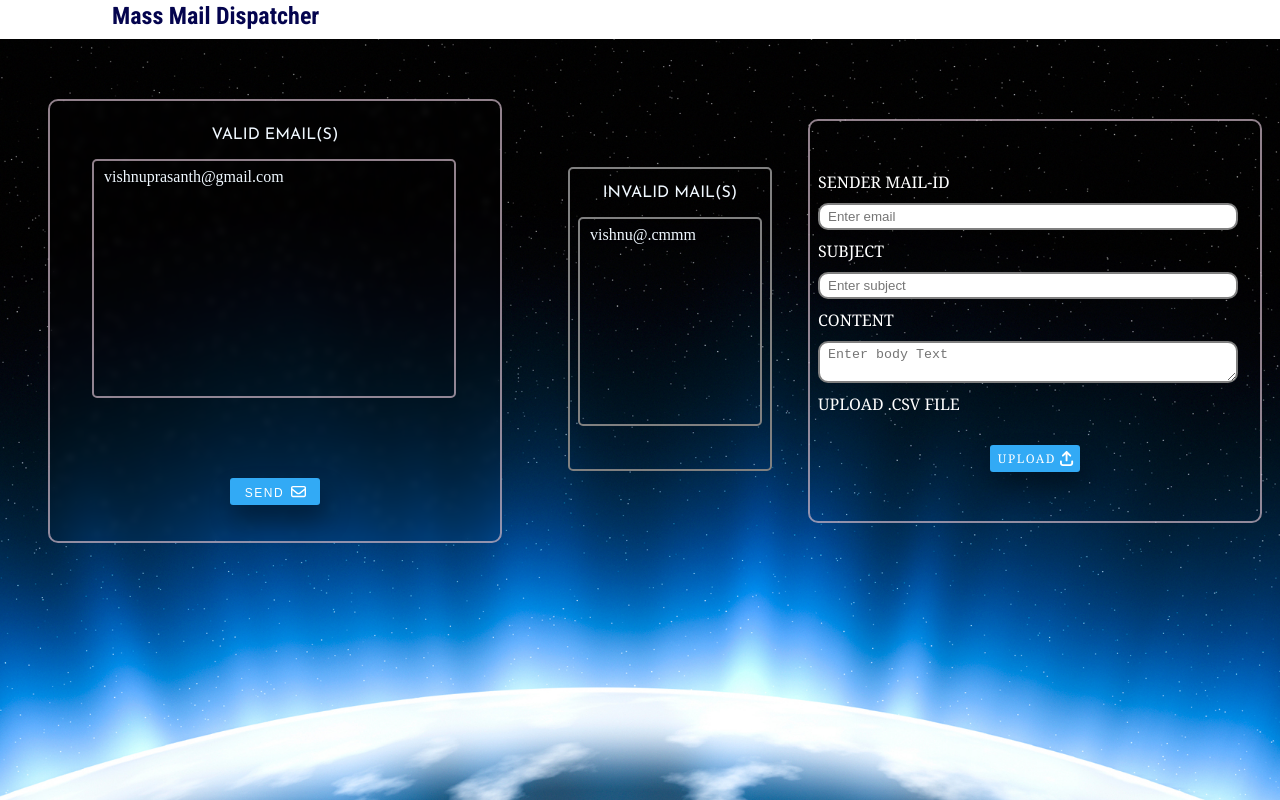
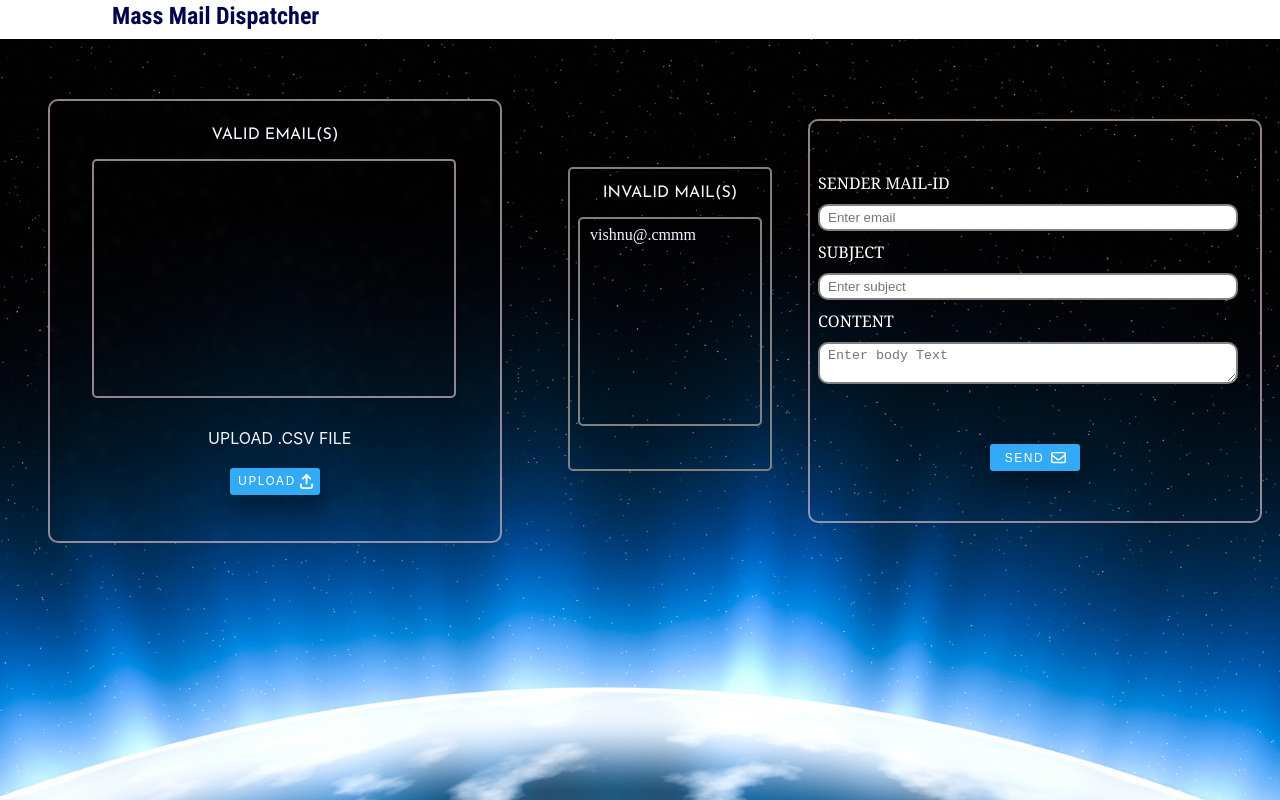
Before and after one commit to vishnu563/1st_task, a React (Create React App) app: page / in a window 1280 px wide. Built offline with nearby package versions, Linux system fonts and the light colour scheme; a web font is replaced by a local one.

Commit message:
upload and send button fixed

```diff
--- a/package.json
+++ b/package.json
@@ -10,6 +10,7 @@
     "@testing-library/jest-dom": "^5.17.0",
     "@testing-library/react": "^13.4.0",
     "@testing-library/user-event": "^13.5.0",
+    "papaparse": "^5.4.1",
     "react": "^18.3.1",
     "react-dom": "^18.3.1",
     "react-scripts": "5.0.1",
--- a/src/Design.css
+++ b/src/Design.css
@@ -61,6 +61,7 @@ body{
     border-radius: 5px;
     text-align: justify;
     overflow: auto;
+
     min-height: 230px;
     max-height: 240px;
     max-width: 350px;
@@ -80,43 +81,57 @@ body{
     border: 1px solid white;
     border-radius: 4px;
 }
-.sendcontainer{
+.files{
+    display:none;
+}
+.uploadlabel{
+    padding-left: 8px;
+    color: aliceblue;
+    text-transform: uppercase;
+    width: 150px;
+    margin-left: 150px;
+}
+.upcontainer{
     display: flex;
     flex-direction: column;
     align-items: center;
+    padding-top: 20px;
 }
-.sendbtn{
+.uploadbtn{
+    color: white;
+    display: inline-block;
+    background:rgb(50, 170, 245);
+    height: 25px;
+    cursor: pointer;
+    justify-content: center;
+    width: 90px;
+    border: none;
+    border-radius: 3px;
     display: flex;
     flex-direction: row;
-    color: white;
-    border: none;
-    border-radius: 3px;
-    background:rgb(50, 170, 245);
-    cursor: pointer;
-    justify-content: center;
-    height: 25px;
-    width: 90px;
+    padding-top: 2px;
     box-shadow: 5px 15px 25px rgba(0,0,0,0.35);
     border-radius: 3px;
-    margin-top: 50px;
-    padding-top: 2px;
 }
-.send{
+.upload{
+    padding-top: 3px;
+    text-align: center;
+    align-items: center;
     font-size: 12px;
+    padding-left: 1px;
     color: white;
     letter-spacing: 1.5px;
     text-transform: uppercase;
     cursor: pointer;
     border:none;
     background: none;
-   padding-left: 1px;
 }
-.icon{
+.uploadicon{
     padding-top: 2px;
     text-align: center;
     align-items: center;
     font-size: 15px;
-   padding-left: 1px;
+    padding-left: 4px;
 }
 .centercontainer{
     flex-grow: 1;
@@ -178,50 +193,43 @@ body{
 .inputs:hover{
     border: 2px solid yellow;
 }
-.files{
-    display: none;
-}
-.upcontainer{
+.sendcontainer{
     display: flex;
     flex-direction: column;
     align-items: center;
-    padding-top: 20px;
  }
-.uploadbtn{
+ .sendbtn{
+     display: flex;
+     flex-direction: row;
      color: white;
-    display: inline-block;
+     border: none;
+     border-radius: 3px;
      background:rgb(50, 170, 245);
-    height: 25px;
      cursor: pointer;
      justify-content: center;
+     height: 25px;
      width: 90px;
-    border: none;
-    border-radius: 3px;
-    display: flex;
-    flex-direction: row;
-    padding-top: 2px;
      box-shadow: 5px 15px 25px rgba(0,0,0,0.35);
      border-radius: 3px;
+     margin-top: 50px;
+     padding-top: 2px;
  }
-.upload{
-    padding-top: 3px;
-    text-align: center;
-    align-items: center;
+ .send{
     font-size: 12px;
-    padding-left: 1px;
     color: white;
     letter-spacing: 1.5px;
     text-transform: uppercase;
     cursor: pointer;
     border:none;
     background: none;
+    padding-left: 1px;
  }
-.uploadicon{
+ .icon{
     padding-top: 2px;
     text-align: center;
     align-items: center;
     font-size: 15px;
-    padding-left: 4px;
+    padding-left: 1px;
  }
 text{
     color: aliceblue;
--- a/src/HomePage.js
+++ b/src/HomePage.js
@@ -1,13 +1,27 @@
-import React from 'react';
+import React, { useState } from 'react';
+import Papa from 'papaparse';
 import { FontAwesomeIcon } from '@fortawesome/react-fontawesome';
 import { library } from '@fortawesome/fontawesome-svg-core';
 import { faEnvelope } from '@fortawesome/free-regular-svg-icons';
 import { faArrowUpFromBracket } from '@fortawesome/free-solid-svg-icons';
+library.add(faEnvelope,faArrowUpFromBracket);
 
 
-library.add(faEnvelope,faArrowUpFromBracket);
 
 function HomePage() {
+
+    const[data,setData]=useState([]);
+
+    const handleFileUpload = (e) => {
+        const file = e.target.files[0];
+        Papa.parse(file,{
+            header: true,
+            complete: (results) =>{
+                setData(results.data);
+            },
+        });
+    }
+
   return (
   <>
     <div className='header'>
@@ -18,19 +32,34 @@ function HomePage() {
             <div className='validemails'>
                 <p className='vm'>Valid Email(s)</p>
                     <div className='validscroll'>
-                        <text>vishnuprasanth@gmail.com</text><br/>
+                        <text>
+                            {data.length ? (
+                            <table>
+                                <tbody>
+                                    {data.map((item, index) => (
+                                    <tr key={index}>
+                                        <td>{item.Email}</td>
+                                    </tr>
+                                    ))}
+                                </tbody>
+                            </table>
+                            ) : null}
+                        </text>
                     </div>
                 </div>
-                        <div className='sendcontainer'>
-                            <div className='sendbtn'>
-                            <button className='send'>
-                                send
-                            </button>
-                            <div className='icon'>
-                            <FontAwesomeIcon icon="fa-regular fa-envelope" />
+                <label className='uploadlabel' >Upload .csv File</label>
+                    <input className='files' type="file" accept=".csv" onChange={handleFileUpload} id='btn'></input>
+                        <div className='upcontainer'>
+                            <div className='uploadbtn'>
+                                <label htmlFor="btn" className='upload'>
+                                    upload
+                                </label>
+                                <div className='uploadicon'>
+                                    <FontAwesomeIcon icon={faArrowUpFromBracket} />
                                 </div>
                             </div>
                         </div>
+
         </div>
         <div className='centercontainer'>
             <div>
@@ -48,15 +77,13 @@ function HomePage() {
                     <input className='inputs' type="text" id="subject" name="subject" placeholder="Enter subject"></input>
                 <label htmlFor="body">content</label>
                     <textarea className='inputs' id="body" name="body" placeholder="Enter body Text"></textarea>
-                <label>Upload .csv File</label>
-                <input className='files' type="file" accept=".csv" id='btn'></input>
-                <div className='upcontainer'>
-                    <div className='uploadbtn'>
-                        <label htmlFor="btn" className='upload'>
-                            upload
-                        </label>
-                    <div  className='uploadicon'>
-                        <FontAwesomeIcon icon={faArrowUpFromBracket} />
+                <div className='sendcontainer'>
+                            <div className='sendbtn'>
+                                <button className='send'>
+                                    send
+                                </button>
+                            <div className='icon'>
+                            <FontAwesomeIcon icon="fa-regular fa-envelope" />
                             </div>
                             </div>
                 </div>
```
Also changed, not shown: 1 other file (tests, documents, lock files or other folders). Lines whose indentation alone changed are shown as unchanged.
